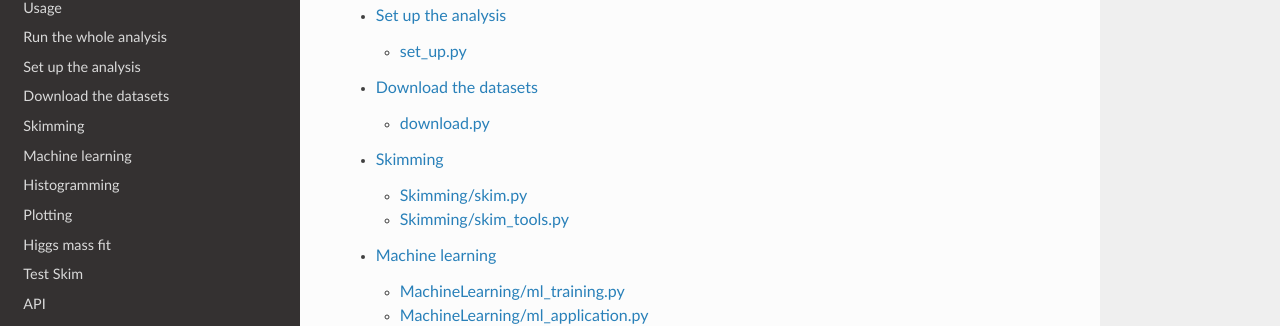
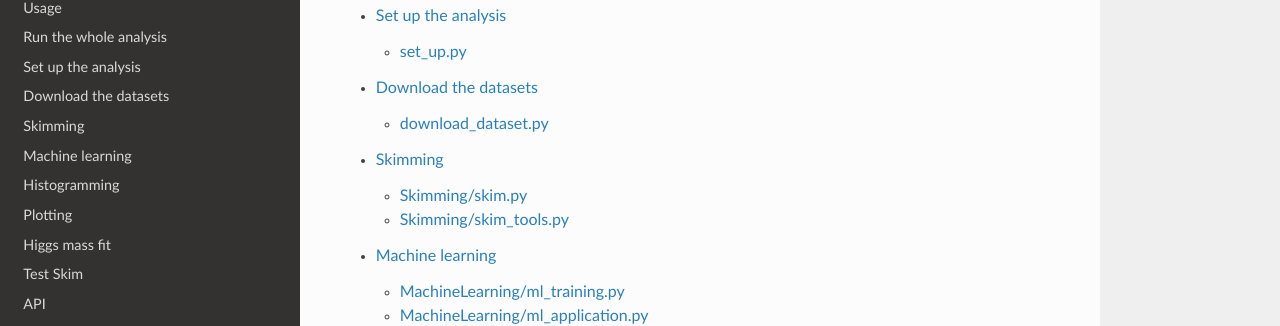
Before and after one commit to matteomalucchi/HiggsToFourLeptons-8tev, a Sphinx documentation site: the page built from docs/source/contents.rst, in a window 1280 px wide and 900 px high, scrolled down 894 px. Shown: the part 144-470 px from the top of the window. Built offline with Sphinx 7.4.7 and the Read the Docs theme 2.0.0, drawn with Linux system fonts in a browser that asks for light colours.

Commit message:
download_dataset

```diff
--- a/docs/source/api.rst
+++ b/docs/source/api.rst
@@ -8,7 +8,7 @@ API
 
    set_up
 
-   download
+   download_dataset
 
    Skimming.skim
    Skimming.skim_tools
--- a/docs/source/contents.rst
+++ b/docs/source/contents.rst
@@ -38,7 +38,7 @@ Check out the :doc:`usage` section for further information, including how to
    usage
    run_analysis
    set_up
-   download
+   download_dataset
    skimming
    machine_learning
    histogramming
--- a/docs/source/generated/download.rst
+++ b/docs/source/generated/download_dataset.rst
@@ -1,7 +1,7 @@
-download
-========
+download\_dataset
+=================
 
-.. automodule:: download
+.. automodule:: download_dataset
 
 
 
--- a/run_analysis.py
+++ b/run_analysis.py
@@ -13,7 +13,7 @@ from Skimming import skim
 from Machine_Learning import  ml_training, ml_application, ml_selection
 from Plotting import make_plot, ml_plot
 from Histogramming import make_histo, ml_histo
-import download
+import download_dataset
 import fit_mass
 
 def run_analysis (argv):
@@ -101,7 +101,7 @@ def run_analysis (argv):
     logger_global=set_up.set_up(args_global)
 
     if args_global.download != "":
-        download.download(args_global, logger_global)
+        download_dataset.download(args_global, logger_global)
 
     if args_global.skim:
         skim.skim(args_global, logger_global)
```
Also changed, not shown: docs/source/download.rst (deleted, +0 -13 lines), docs/source/download_dataset.rst (added, +13 -0 lines), download_dataset.py (renamed from download.py).
